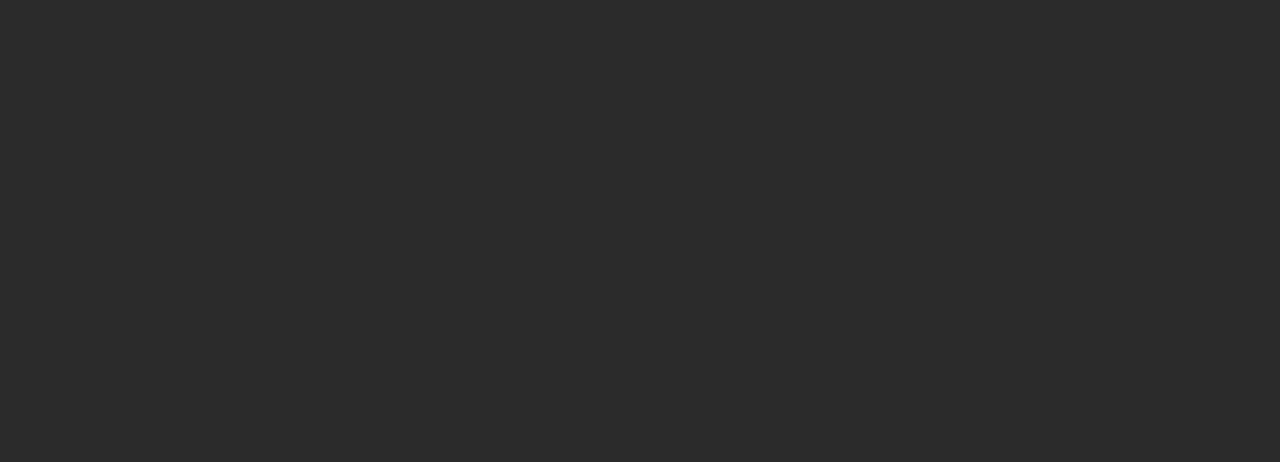
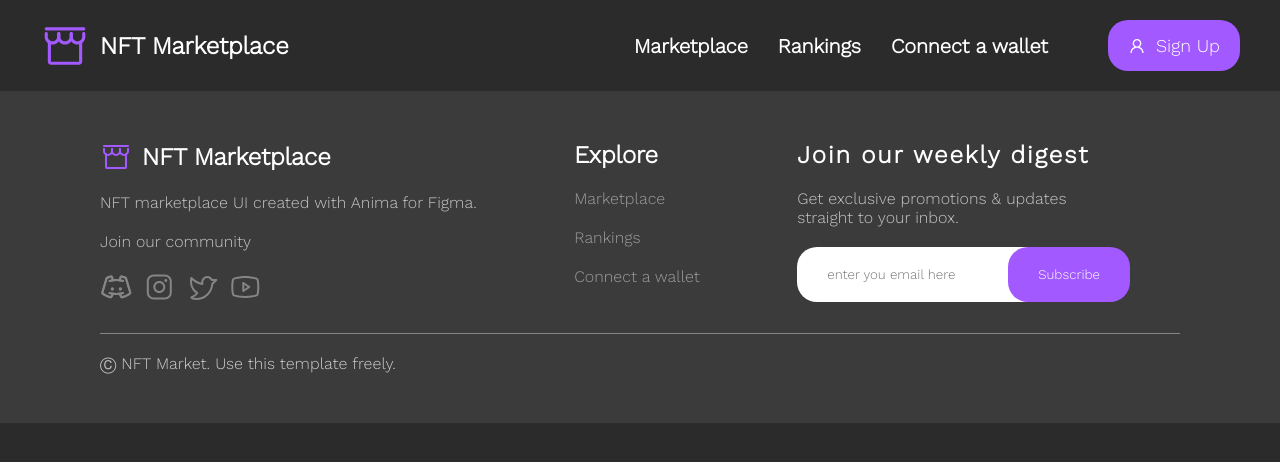
Before and after one commit to Shakhmurad7/gameStore, a React (Vite) app: page /connect in a window 1280 px wide. Before the commit this address had no page. Shown: the top 462 px of the page. Built offline with nearby package versions, Linux system fonts and the light colour scheme.

Commit message:
add connect

```diff
--- a/src/App.tsx
+++ b/src/App.tsx
@@ -1,6 +1,7 @@
 import { Route, Routes } from "react-router"
 import Home from "./pages/Home/home"
 import About from "./pages/About/about"
+import Connect from "./pages/Connect/connect"
 
 function App() {
 
@@ -10,6 +11,7 @@
     <Routes>
       <Route path="/" element={<Home/>} />
       <Route path="/about" element={<About/>} />
+      <Route path="/connect" element={<Connect/>} />
     </Routes>
    </>
   )
--- a/src/layout/navbar.tsx
+++ b/src/layout/navbar.tsx
@@ -7,7 +7,7 @@
         <ul>
             <Link to={'/'}>Marketplace</Link>
             <Link to={'/about'}>Rankings</Link>
-            <Link to={'/contact'}>Connect a wallet</Link>
+            <Link to={'/connect'}>Connect a wallet</Link>
         </ul>
     </div>
   )
--- /dev/null
+++ b/src/pages/Connect/connect.tsx
@@ -0,0 +1,12 @@
+import PageContainer from '../../companents/pageContainer'
+import style from './connect.module.css'
+
+function Connect() {
+  return (
+    <PageContainer>
+
+    </PageContainer>
+  )
+}
+
+export default Connect
```
Also changed, not shown: src/pages/Connect/connect.module.css (added).
